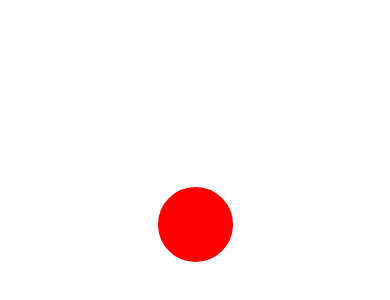
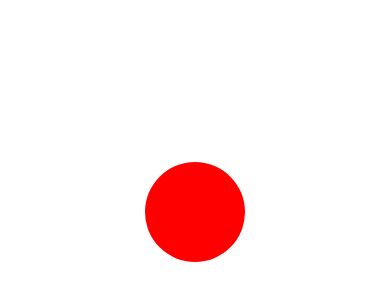
Before and after one commit to iamVisheshSharma/rn-game-rock-paper-scissor, a React Native app: screen / in a window 390 px wide. Shown: the part 282-582 px from the top of the page. Built offline with nearby package versions, Linux system fonts and the light colour scheme.

Commit message:
Start work on Splash Screen

```diff
--- a/src/screens/splashStack/splashScreen/index.js
+++ b/src/screens/splashStack/splashScreen/index.js
@@ -34,11 +34,9 @@ export default function SplashScreen() {
           <View
             style={{
               borderRadius: 100 / 2,
-              borderWidth: 2,
-              height: 75,
-              width: 75,
+              height: 100,
+              width: 100,
               backgroundColor: 'red',
-              borderColor: 'red',
             }}
           />
         </Animated.View>
```
